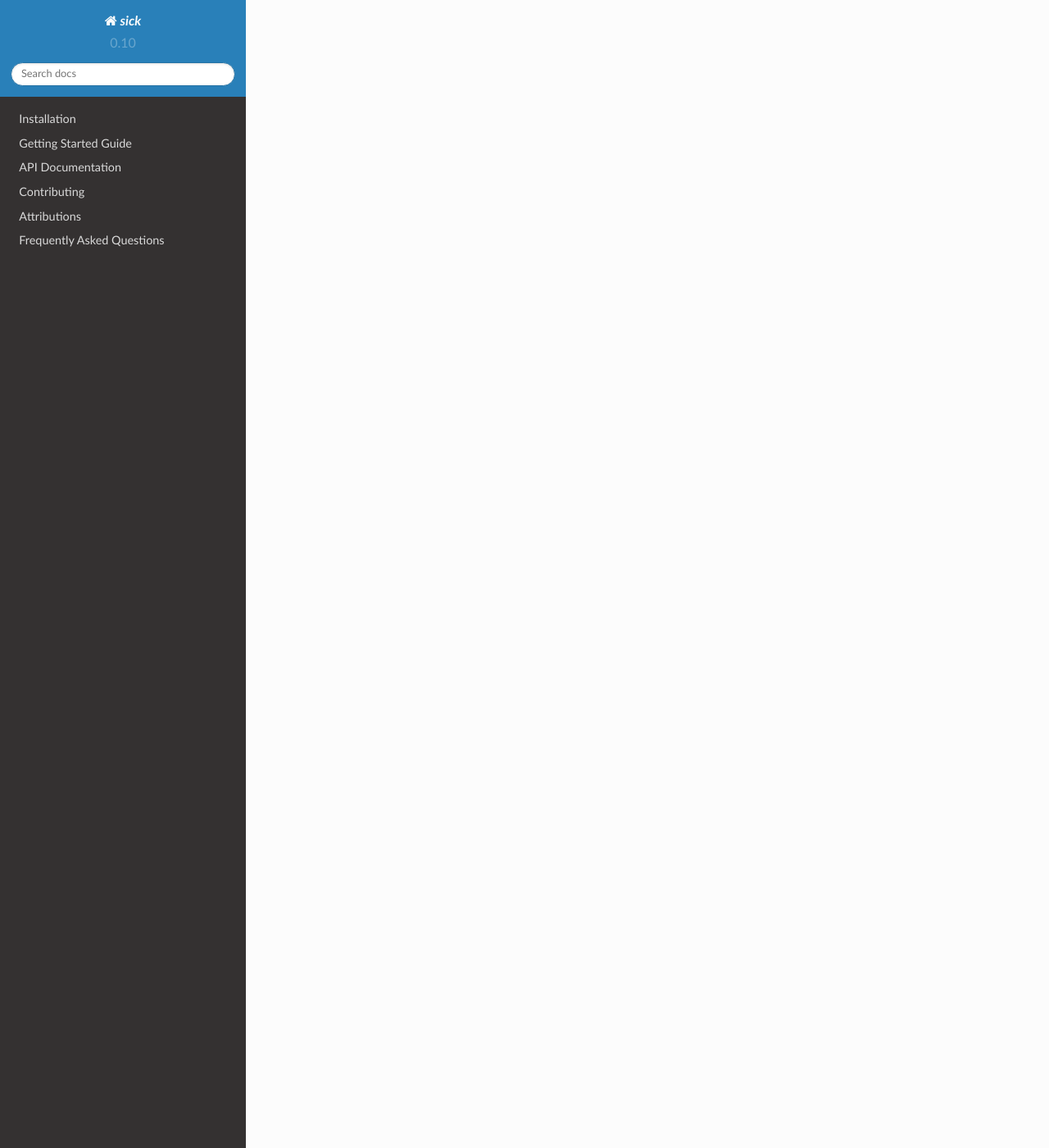
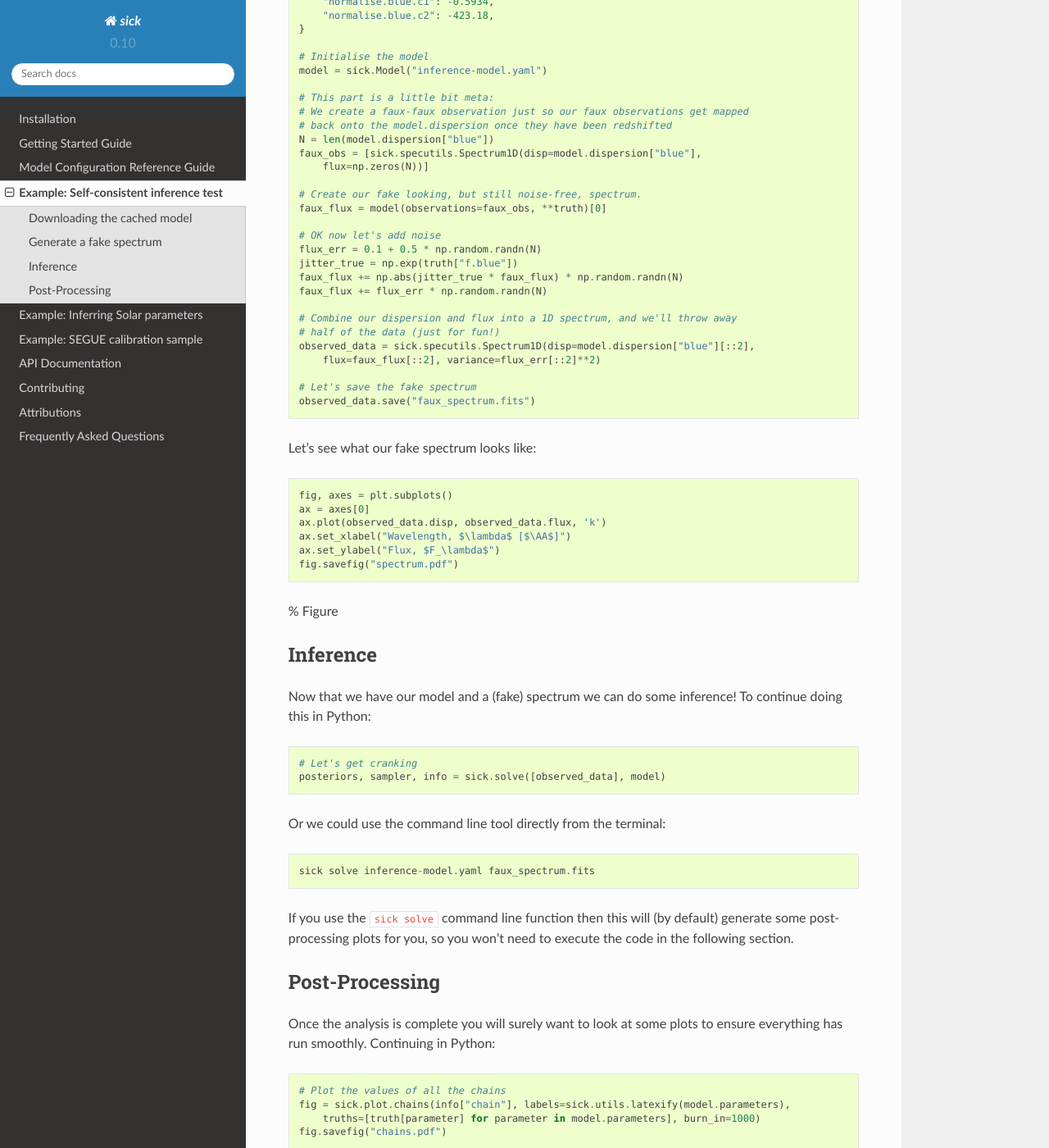
Before and after one commit to andycasey/sick, a Sphinx documentation site: the page built from docs/examples/self-consistent.rst, in a window 1280 px wide and 1400 px high, scrolled down 2298 px. Shown: the whole window at 82% size. Built offline with Sphinx 7.4.7 and the Read the Docs theme 2.0.0, drawn with Linux system fonts in a browser that asks for light colours; pages that are not in the unit, such as notebooks, are missing from menus; some of the changed text lies outside the part shown.

Commit message:
Added more docs (and emulateapj style file)

```diff
--- a/docs/examples/self-consistent.rst
+++ b/docs/examples/self-consistent.rst
@@ -1,47 +1,46 @@
 .. Getting started guide, which shows how to do the self-consistent inference test.
 
-===============
-Getting Started
-===============
+=======================================
+Example: Self-consistent inference test
+=======================================
 
-This page will guide you through the example presented in Section 2.4 of the *sick* paper:
+(This page will guide you through the example presented in Section 2.4 of the *sick* paper)
 
-1. Downloading a cached model.
-2. Generating a fake, noisy spectrum from a model grid.
-3. Inferring the properties of the fake spectrum using *sick*.
+In this example we will download a cached subset of the `AMBRE stellar spectral library <http://adsabs.harvard.edu/abs/2012A%26A...544A.126D>`_,
+interpolate a spectrum and turn it into a fake observation by introducing a continuum shape, smoothing it, redshifting it, and adding noise.
+Then we'll infer the model parameters for the fake spectrum and examine how well our inferences are.
 
-If you simply want to run this test and skip the explanatory text below, you can do so with::
+.. note::
+   This example is part of the automatic testing suite in ``sick``, and is executed every time a change is commited to the `GitHub repository <https://github.com/andycasey/sick>`_. If you want to run this test and skip the explanatory text below, you can do so with::
 
-    cd /wherever/sick/is/kept
-    nosetests -v
+       cd /wherever/sick/is/kept
+       nosetests -v
 
-or from within Python::
+   or from within Python::
 
-    from sick.tests.test_inference import InferenceTest
+       from sick.tests.test_inference import InferenceTest
 
-    dat_inference = InferenceTest()
-    dat_inference.setUp()
-    dat_inference.runTest()
+       inference = InferenceTest()
+       inference.setUp()
+       inference.runTest()
 
-    # Now you will find a number of output plots in the current working directory
-    # To remove these, use:
-    dat_inference.tearDown()
+       # Now you will find a number of output plots in the current working directory
+       # To remove these, use:
+       inference.tearDown()
 
 
-Step 1: Downloading the cached model
-------------------------------------
+Downloading the cached model
+----------------------------
 
-*sick* caches model spectra so that they can be accessed and interpolated quickly at run-time. Usually we would have to `cache the model
-ourselves <caching_a_model>`_, but for this test we will just download a pre-cached subset of
-the `AMBRE spectral library <http://adsabs.harvard.edu/abs/2012A%26A...544A.126D>`_ with the following commands::
+You can download a cached subset of the model grid by using the following commands::
 
     wget http://astrowizici.st/test-inference-data.tar.gz
     gunzip test-inference-data.tar.gz
     tar -xzf test-inference-data.tar
 
-Now you should have the following files::
+Now you should have the following files in your current working directory::
 
-    inference-mdoel.yaml
+    inference-model.yaml
     inference-flux.memmap
     inference-dispersion.memmap
     inference-grid-points.pickle
@@ -72,17 +71,127 @@ The model filename, ``inference-model.yaml``, contains the following information
       walkers: 200
       threads: 24
 
-You can see that our model filename ``inference-model.yaml`` references the grid points in ``inference-grid-points.pickle``, the fluxes in ``inference-flux.memmap``, and the dispersion points in ``inference-dispersion.memmap``.
+You can see that our model filename ``inference-model.yaml`` references the grid points in ``inference-grid-points.pickle``, the fluxes in ``inference-flux.memmap``, and the dispersion points in ``inference-dispersion.memmap``. Now we're ready to create a fake observation.
 
-Step 2: Generate a fake, noisy spectrum
----------------------------------------
+Generate a fake spectrum
+------------------------
 
 Now we'll create a fake spectrum from our model grid, add a bunch of noise, then try and
 recover the stellar parameters. Here's the Python code::
 
+    import numpy as np
+    import matplotlib.pyplot as plt
+
+    import sick
+
     truth = {
+        # Chose some stellar parameters
         "teff": 5454,
         "logg": 4.124,
         "feh": -0.514,
         "alpha": 0.02,
+
+        # Blur the spectrum
+        "convolve.blue": 0.581,
+
+        # Redshift the spectrum
+        "z.blue": +13.0/299792458e-3,
+
+        # Underestimate the variance
+        "f.blue": np.log(0.10), # ~10% underestimated
+
+        # Create a third order polynomial continuum shape
+        "normalise.blue.c0": 0.00123,
+        "normalise.blue.c1": -0.5934,
+        "normalise.blue.c2": -423.18,
     }
+
+    # Initialise the model
+    model = sick.Model("inference-model.yaml")
+
+    # This part is a little bit meta:
+    # We create a faux-faux observation just so our faux observations get mapped
+    # back onto the model.dispersion once they have been redshifted
+    N = len(model.dispersion["blue"])
+    faux_obs = [sick.specutils.Spectrum1D(disp=model.dispersion["blue"],
+        flux=np.zeros(N))]
+
+    # Create our fake looking, but still noise-free, spectrum.
+    faux_flux = model(observations=faux_obs, **truth)[0]
+
+    # OK now let's add noise
+    flux_err = 0.1 + 0.5 * np.random.randn(N)
+    jitter_true = np.exp(truth["f.blue"])
+    faux_flux += np.abs(jitter_true * faux_flux) * np.random.randn(N)
+    faux_flux += flux_err * np.random.randn(N)
+
+    # Combine our dispersion and flux into a 1D spectrum, and we'll throw away
+    # half of the data (just for fun!)
+    observed_data = sick.specutils.Spectrum1D(disp=model.dispersion["blue"][::2],
+        flux=faux_flux[::2], variance=flux_err[::2]**2)
+
+    # Let's save the fake spectrum
+    observed_data.save("faux_spectrum.fits")
+
+
+Let's see what our fake spectrum looks like::
+
+    fig, axes = plt.subplots()
+    ax = axes[0]
+    ax.plot(observed_data.disp, observed_data.flux, 'k')
+    ax.set_xlabel("Wavelength, $\lambda$ [$\AA$]")
+    ax.set_ylabel("Flux, $F_\lambda$")
+    fig.savefig("spectrum.pdf")
+
+
+% Figure
+
+
+
+Inference
+---------
+
+Now that we have our model and a (fake) spectrum we can do some inference! To continue doing this in Python::
+
+    # Let's get cranking
+    posteriors, sampler, info = sick.solve([observed_data], model)
+
+Or we could use the command line tool directly from the terminal::
+
+    sick solve inference-model.yaml faux_spectrum.fits
+
+If you use the ``sick solve`` command line function then this will (by default) generate some post-processing
+plots for you, so you won't need to execute the code in the following section.
+
+
+Post-Processing
+---------------
+
+Once the analysis is complete you will surely want to look at some plots to ensure everything has run smoothly.
+Continuing in Python::
+
+    # Plot the values of all the chains
+    fig = sick.plot.chains(info["chain"], labels=sick.utils.latexify(model.parameters),
+        truths=[truth[parameter] for parameter in model.parameters], burn_in=1000)
+    fig.savefig("chains.pdf")
+
+    # Make a corner plot with just the astrophysical parameters
+    psi_len = len(model.grid_points.dtype.names)
+    fig = sick.plot.corner(sampler.chain.reshape(-1, len(model.parameters))[:, :psi_len],
+        labels=sick.utils.latexify(model.grid_points.dtype.names),
+        truths=[truth[parameter] for parameter in model.parameters[:psi_len]],
+        quantiles=[.16, .50, .84], verbose=False)
+    fig.savefig("inference-psi.pdf")
+
+    # Make a corner plot with *all* of the model parameters
+    fig = sick.plot.corner(sampler.chain.reshape(-1, len(model.parameters)),
+        labels=sick.utils.latexify(model.parameters),
+        truths=[truth[parameter] for parameter in model.parameters],
+        quantiles=[.16, .50, .84], verbose=False)
+    fig.savefig("inference-all.pdf")
+
+    # Make a projection plot
+    fig = sick.plot.projection(sampler, model, [observed_data])
+    fig.savefig("projection.pdf")
+
+% Figures
--- a/docs/faq.rst
+++ b/docs/faq.rst
@@ -16,4 +16,4 @@ Yes. The multi-dimensional interpolation would be (at least) an order of magnitu
 .. rubric:: **What if I have a question that's not on this page?**
 """"""""""""""""""""""""""""""""""""""""""""""""""""""""""""""""""
 
-First see if you can find the answer in the documentation (use the search bar!) or in the `paper describing sick <arxiv.org>`_. If that doesn't help then please `open an issue <github.com/andycasey/sick/issues/new>`_ or `drop me a line <mailto:andy@astrowizici.st>`_.
+First see if you can find the answer in the documentation (use the search bar!) or in the `paper describing sick <arxiv.org>`_. If that doesn't help then please `open an issue <https://github.com/andycasey/sick/issues/new>`_ or `drop me a line <mailto:andy@astrowizici.st>`_.
--- a/docs/index.rst
+++ b/docs/index.rst
@@ -28,8 +28,10 @@ User's Guide
 
    install
    getting-started
-   model-configuration-reference
-   examples/
+   model-configuration
+   examples/self-consistent
+   examples/solar
+   examples/segue
    api
    contributing
    attribution
--- /dev/null
+++ b/docs/model-configuration.rst
@@ -0,0 +1,5 @@
+.. Primer on how to set up a model configuration file
+
+===================================
+Model Configuration Reference Guide
+===================================
```
Also changed, not shown: docs/contributing.rst (+4 -4 lines), docs/examples/segue.rst (added, +17 -0 lines), docs/examples/solar.rst (added, +17 -0 lines), 2 other files.
